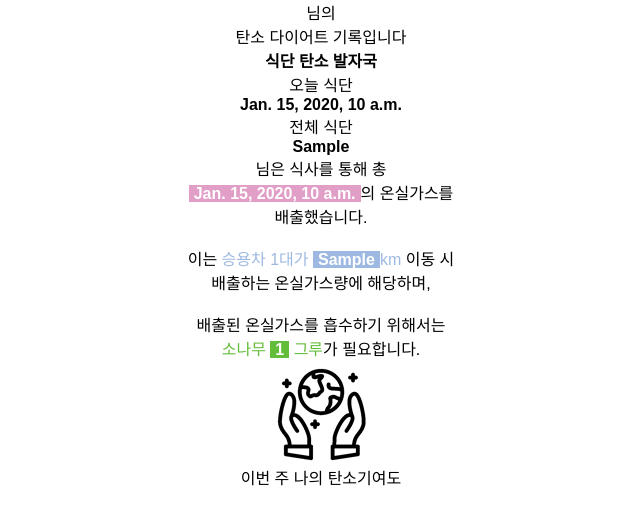
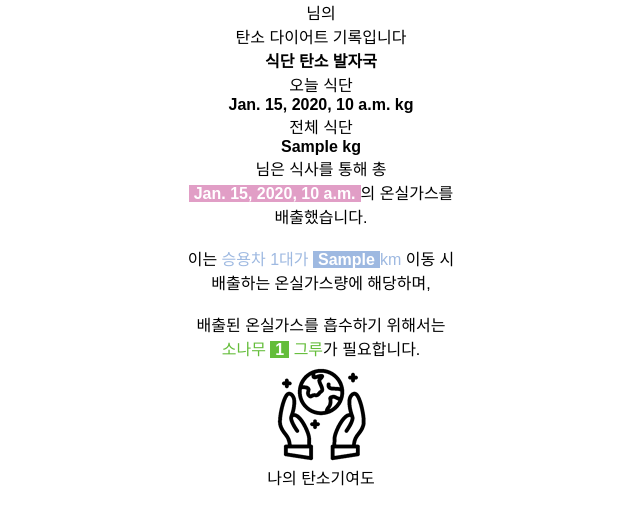
Before and after one commit to surimyoo/carbon_diet, a Django app: template carbon_diet_service/templates/insight.html in a window 1280 px wide. Shown: the part 55-580 px from the top of the page, without its empty margins (319-959 px from the left). Run offline with Django 3.2, Linux system fonts and the light colour scheme; the template is opened without the code that fills it: most values are stand-ins (such as "Sample title", 1, 10 or a date in 2020).

Commit message:
insight 페이지 수정

```diff
--- a/carbon_diet_service/templates/insight.html
+++ b/carbon_diet_service/templates/insight.html
@@ -15,11 +15,11 @@
                 <div class="foot-title txt-bold">식단 탄소 발자국</div>
                 <div class="foot-left">
                     <div class="foot-type">오늘 식단</div>
-                    <div class="foot-count txt-bold">{{ today_contribution }}</div>
+                    <div class="foot-count txt-bold">{{ today_contribution }} kg </div>
                 </div>
                 <div class="foot-right">
                     <div class="foot-type">전체 식단</div>
-                    <div class="foot-count txt-bold">{{ all_contribution }}</div>
+                    <div class="foot-count txt-bold">{{ all_contribution }} kg </div>
                 </div>
             </div>
         </div>
@@ -42,7 +42,7 @@
             <img class="insight-img" src="/static/images/earth.png">
         </div>
         <div class="insight-box">
-            <p>이번 주 나의 탄소기여도</p>
+            <p>나의 탄소기여도</p>
             <div id="insight-graph"></div>
             <!--<p class="txt-bold txt-green rate-label"><span class="txt-round">상위</span>00%</p>-->
         </div>
```
